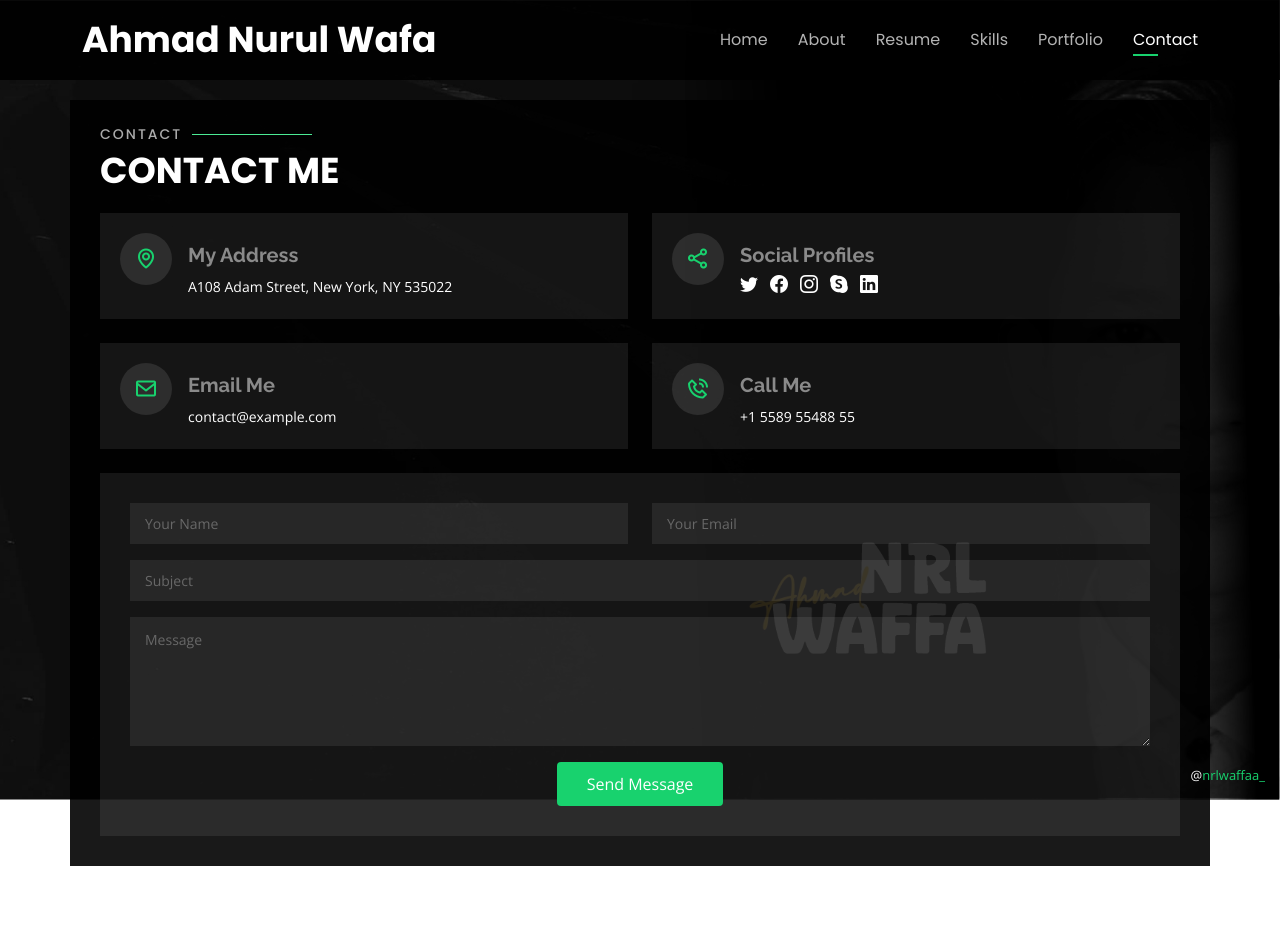
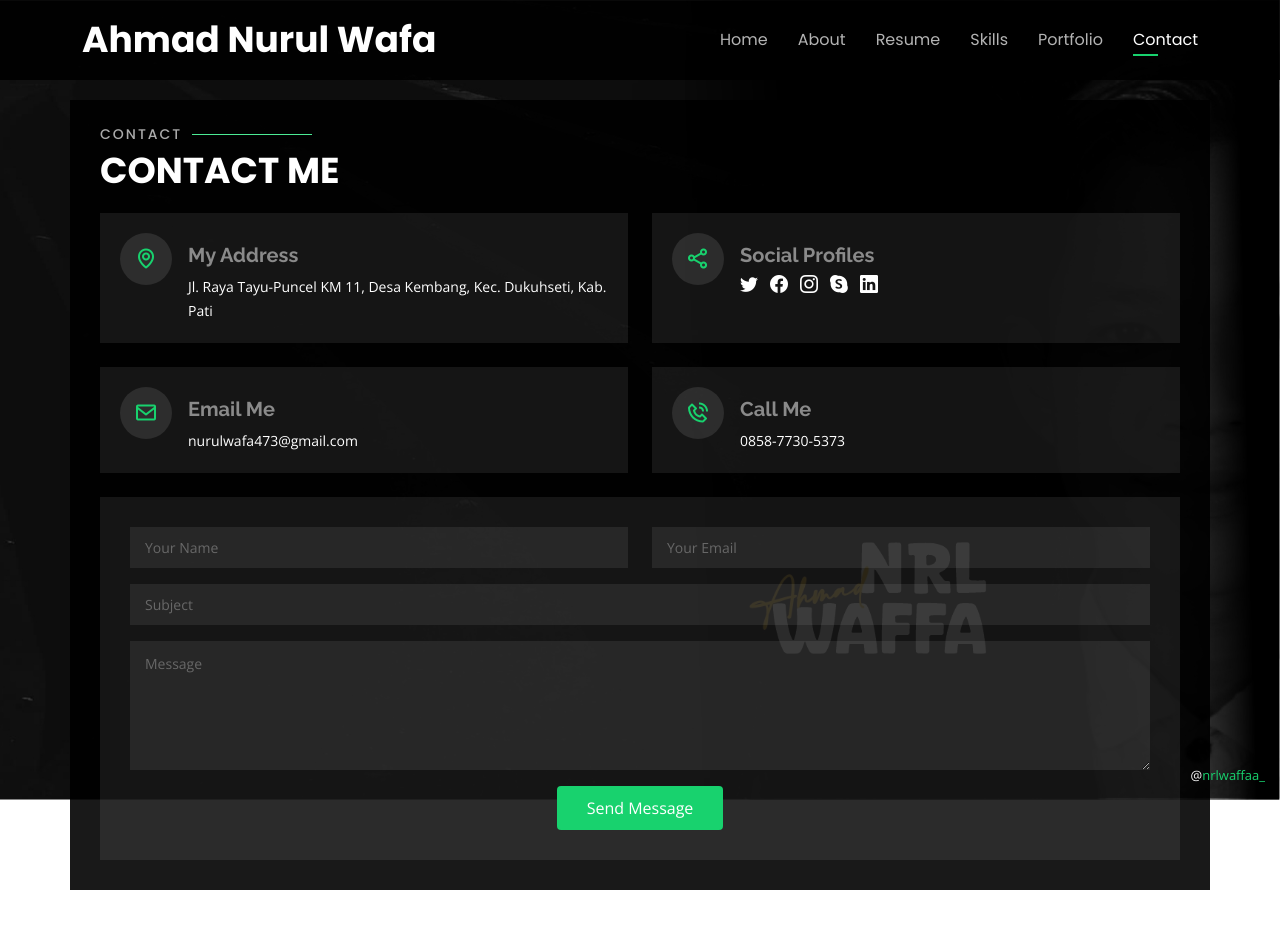
Before and after one commit to ahmadnurulwafa/portofolio-nrlwafa, a plain HTML site: page index.html in a window 1280 px wide. Both pictures are taken after a click on the link "Contact". Drawn offline with nearby package versions, Linux system fonts and the light colour scheme.

Commit message:
Update index.html

```diff
--- a/index.html
+++ b/index.html
@@ -576,7 +576,7 @@
           <div class="info-box">
             <i class="bx bx-map"></i>
             <h3>My Address</h3>
-            <p>A108 Adam Street, New York, NY 535022</p>
+            <p>Jl. Raya Tayu-Puncel KM 11, Desa Kembang, Kec. Dukuhseti, Kab. Pati</p>
           </div>
         </div>
 
@@ -598,14 +598,14 @@
           <div class="info-box">
             <i class="bx bx-envelope"></i>
             <h3>Email Me</h3>
-            <p>contact@example.com</p>
+            <p>nurulwafa473@gmail.com</p>
           </div>
         </div>
         <div class="col-md-6 mt-4 d-flex align-items-stretch">
           <div class="info-box">
             <i class="bx bx-phone-call"></i>
             <h3>Call Me</h3>
-            <p>+1 5589 55488 55</p>
+            <p>0858-7730-5373</p>
           </div>
         </div>
       </div>
```
